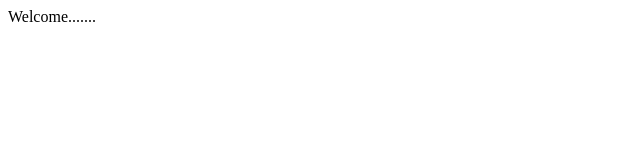
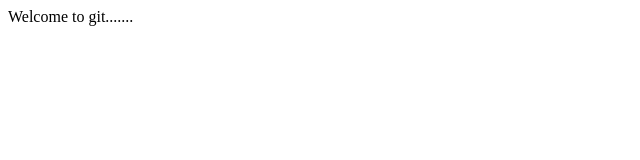
Before and after one commit to Sahanashree-KL/project, a plain HTML site: page index.html in a window 1280 px wide. Shown: the full height of the page, 0-640 px from the left. Drawn offline with Linux system fonts and the light colour scheme.

Commit message:
updated index.html in  master

```diff
--- a/index.html
+++ b/index.html
@@ -6,6 +6,6 @@
     <title>Document</title>
 </head>
 <body>
-    Welcome.......
+    Welcome to git.......
 </body>
 </html>
```
